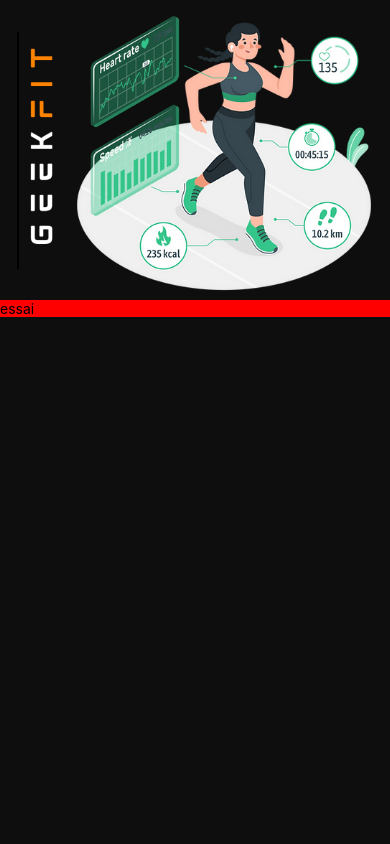
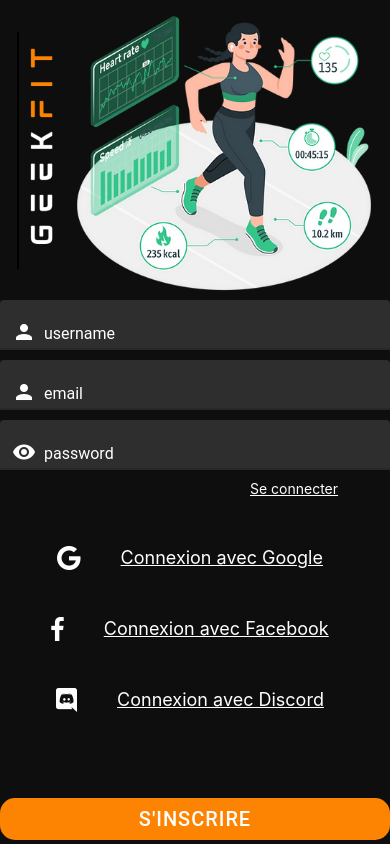
Before and after one commit to AlexiaTdev/geekfit, a React Native app in the folder GeekFit/: screen /Inscription in a window 390 px wide. Built offline with nearby package versions, Linux system fonts and the light colour scheme.

Commit message:
edit details on page sinscrire

```diff
--- a/GeekFit/components/InputId copy.js
+++ b/GeekFit/components/InputId_Inscription.js
@@ -2,14 +2,28 @@
 import {View, StyleSheet, Text} from 'react-native';
 import { TextInput, Button } from 'react-native-paper';
 import { Icon } from 'react-native-elements';
+import OtherConnexion from './OtherConnexion';
 
-function InputId() {
+function InputId_Inscription({ navigation }) {
+
   return (
     <View style={styles.InputIdStyle}>
         <View >
             <TextInput
             style={styles.TextInputStyle}
             label="username"
+            left={<TextInput.Icon name="account" color='white'/>}
+            theme={{
+                colors: {
+                           placeholder: 'white', text: 'white', primary: 'white',
+                           underlineColor: 'white', background: '#313131',
+                           iconStyle:'white'
+                   }
+             }}
+            />
+            <TextInput
+            style={styles.TextInputStyle}
+            label="email"
             left={<TextInput.Icon name="account" color='white'/>}
             theme={{
                 colors: {
@@ -33,44 +47,18 @@
             />
         </View>
         <View style={styles.TextViewOptionStyle}>
-            <Text style={styles.TextOptionStyle} onPress={()=> console.log('forgotten mdp pressed')}>Mot de passe oublié</Text>
-            <Text style={styles.TextOptionStyle} onPress={()=> console.log('subscribe pressed')}>S'inscrire</Text>
+            <Text style={styles.TextOptionStyle} onPress={() => navigation.navigate('Connexion')}>Se connecter</Text>
         </View>
-        <View style={styles.OtherViewOptionStyle}>
-            <View style={styles.TextConnexionViewOptionStyle}>
-                <Icon
-                    name='google'
-                    type='fontisto'
-                    color='white'
-                    style={styles.iconStyle}/>
-                <Text style={styles.TextConnexionOptionStyle} onPress={()=> console.log('GoogleBTN pressed')}>Connexion avec Google</Text>
-            </View>
-            <View style={styles.TextConnexionViewOptionStyle}>
-                <Icon
-                    name='facebook'
-                    type='fontisto'
-                    color='white'
-                    style={styles.iconStyle}/>
-                <Text style={styles.TextConnexionOptionStyle} onPress={()=> console.log('FbkBTN pressed')}>Connexion avec Facebook</Text>
-            </View>
-            <View style={styles.TextConnexionViewOptionStyle}>
-                <Icon
-                    name='discord'
-                    type='fontisto'
-                    color='white'
-                    style={styles.iconStyle}/>
-                <Text style={styles.TextConnexionOptionStyle} onPress={()=> console.log('DiscordBTN pressed')}>Connexion avec Discord</Text>
 
-            </View>
+        <OtherConnexion/>
 
-        </View>
         <View style={styles.BtnConnexionViewOptionStyle}>
             <Button
-                onPress={()=> console.log('se connecter button pressed')}
+                onPress={()=> console.log('s inscrire button pressed')}
                 style={styles.ButtonOptionStyle}
                 labelStyle={{fontSize:20}}
                 theme={{colors: {primary: 'white'}}}
-            >Se Connecter</Button>
+            >S'inscrire</Button>
         </View>
 
 
@@ -80,14 +68,12 @@
 
 const styles = StyleSheet.create({
     InputIdStyle : {
-        margin: 10,
+
         flex: 1
     },
     TextInputStyle : {
         marginBottom:10,
-        maxHeight:54,
-
-
+        maxHeight:50
     },
     TextViewOptionStyle : {
         flexDirection: 'row',
@@ -96,7 +82,8 @@
     TextOptionStyle: {
         textDecorationLine: 'underline',
         color:'white',
-        overlayColor:'#0E0E0E',
+        marginLeft: 250,
+        //overlayColor:'#0E0E0E',
     },
     OtherViewOptionStyle:{
         marginTop: 25,
@@ -130,4 +117,4 @@
 
 })
 
-export default InputId
+export default InputId_Inscription
--- a/GeekFit/pages/Inscription.js
+++ b/GeekFit/pages/Inscription.js
@@ -1,14 +1,14 @@
 import React, {useState} from 'react'
 import {View, StyleSheet, Text} from 'react-native';
 import Homeheader from '../components/Homeheader';
-import InputId from '../components/InputId';
+import InputId_Inscription from '../components/InputId_Inscription';
 
-function Inscription(props) {
+function Inscription({navigation}) {
     const [activity, setActivity]=useState(true)
   return (
     <View style = {{flex:1, backgroundColor:'#0E0E0E'}}>
         <Homeheader/>
-        <Text style={{backgroundColor:'red'}}>essai</Text>
+        <InputId_Inscription navigation={navigation}/>
     </View>
   )
 }
```
Also changed, not shown: GeekFit/src/de.png (deleted).
